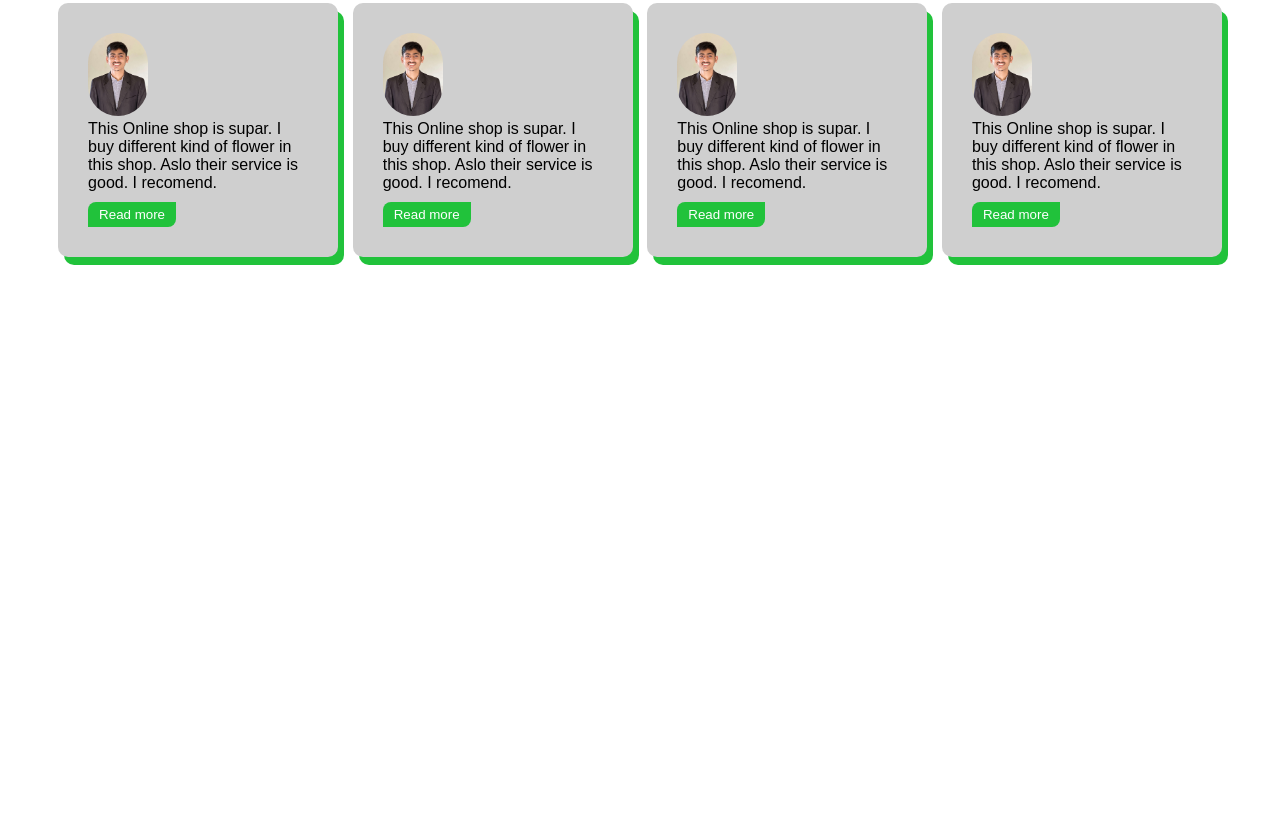
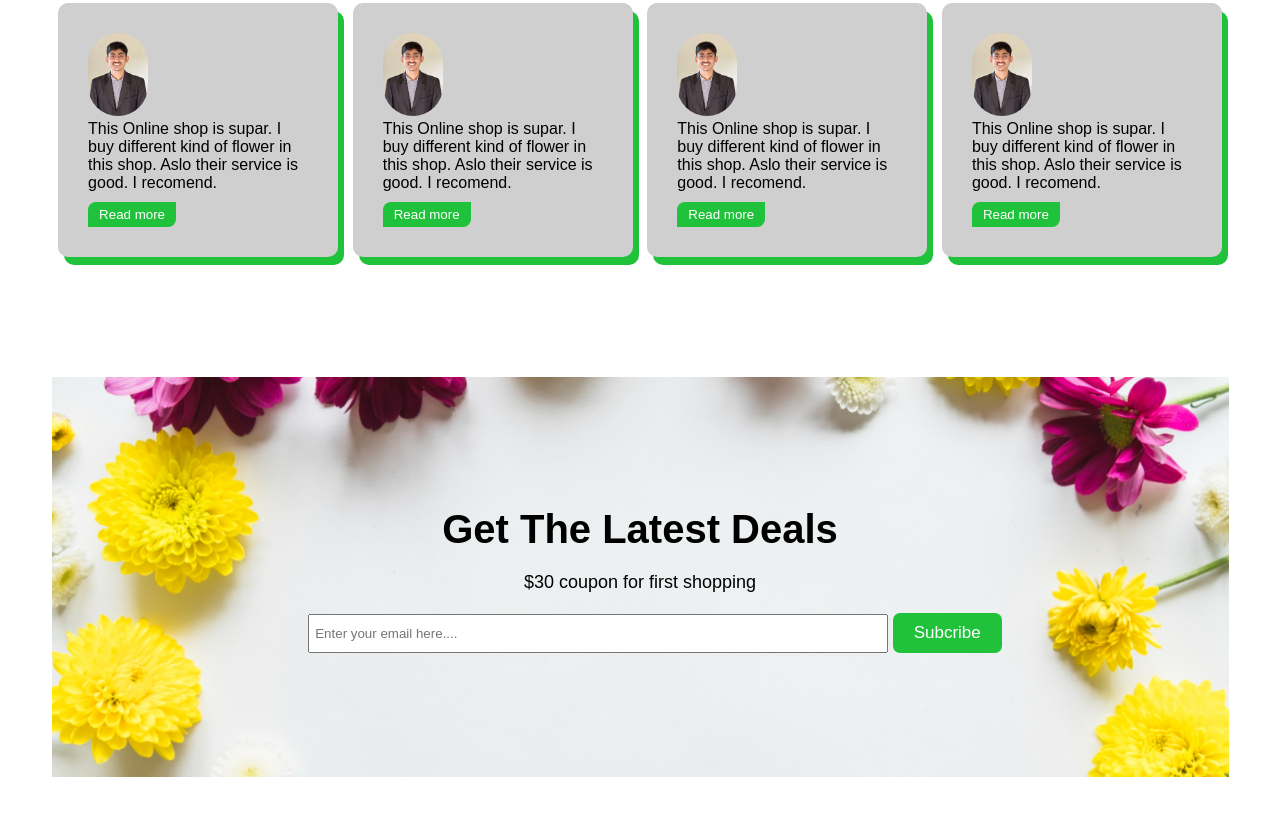
Before and after one commit to sadimridha1/flower-shop-website, a plain HTML site: page index.html in a window 1280 px wide. Shown: the part 3182-3997 px from the top of the page. Before the commit the page ends 3509 px from the top, so only its background shows below. Drawn offline with Linux system fonts and the light colour scheme.

Commit message:
added contact section

```diff
--- a/index.html
+++ b/index.html
@@ -144,6 +144,18 @@
                 </div>
             </div>
         </section>
+
+<!--contact section start-->
+        <section>
+            <div class="contact">
+                <div class="contact-inf">
+                <h3>Get The Latest Deals</h3>
+                <p>$30 coupon for first shopping</p>
+                <input type="email" name="email" id="email" placeholder="Enter your email here....">
+                <button class="subcribe-btn">Subcribe</button>
+                </div>
+            </div>
+        </section>
     </main>
 </body>
 </html>
--- a/style.css
+++ b/style.css
@@ -287,6 +287,7 @@
    padding: 30px;
    border-radius: 10px;
    box-shadow: 6px 8px #21c23b;
+   margin-bottom: 50px;
 }
 
 .customar-review .div1 .img{
@@ -324,3 +325,45 @@ hr{
     /* color: #21c23b; */
     background-color: #21c23b;
 }
+
+/* contact section css */
+.contact{
+    background-image: url('./Flower Asset/Rectangle\ 9.png');
+    background-repeat: no-repeat;
+    background-position: center;
+    background-size: cover;
+    height: 400px;
+    width: 1177px;
+    margin: auto;
+    margin-bottom: 60px;
+    /* padding-bottom: 60px; */
+}
+
+.contact .contact-inf{
+    text-align: center;
+    padding-top: 130px;
+}
+
+.contact .contact-inf h3{
+    font-size: 40px;
+}
+.contact .contact-inf p{
+    font-size: 18px;
+    padding: 20px 0px;
+}
+
+.contact .contact-inf input{
+    /* padding: 10px 175px; */
+    width: 566px;
+    padding: 10px 5px;
+    margin-left: 30px;
+}
+
+.contact .contact-inf .subcribe-btn{
+    padding: 10px 21px;
+    background-color: #21C23B;
+    border: none;
+    color: #fff;
+    border-radius: 7px;
+    font-size: 17px;
+}
```
